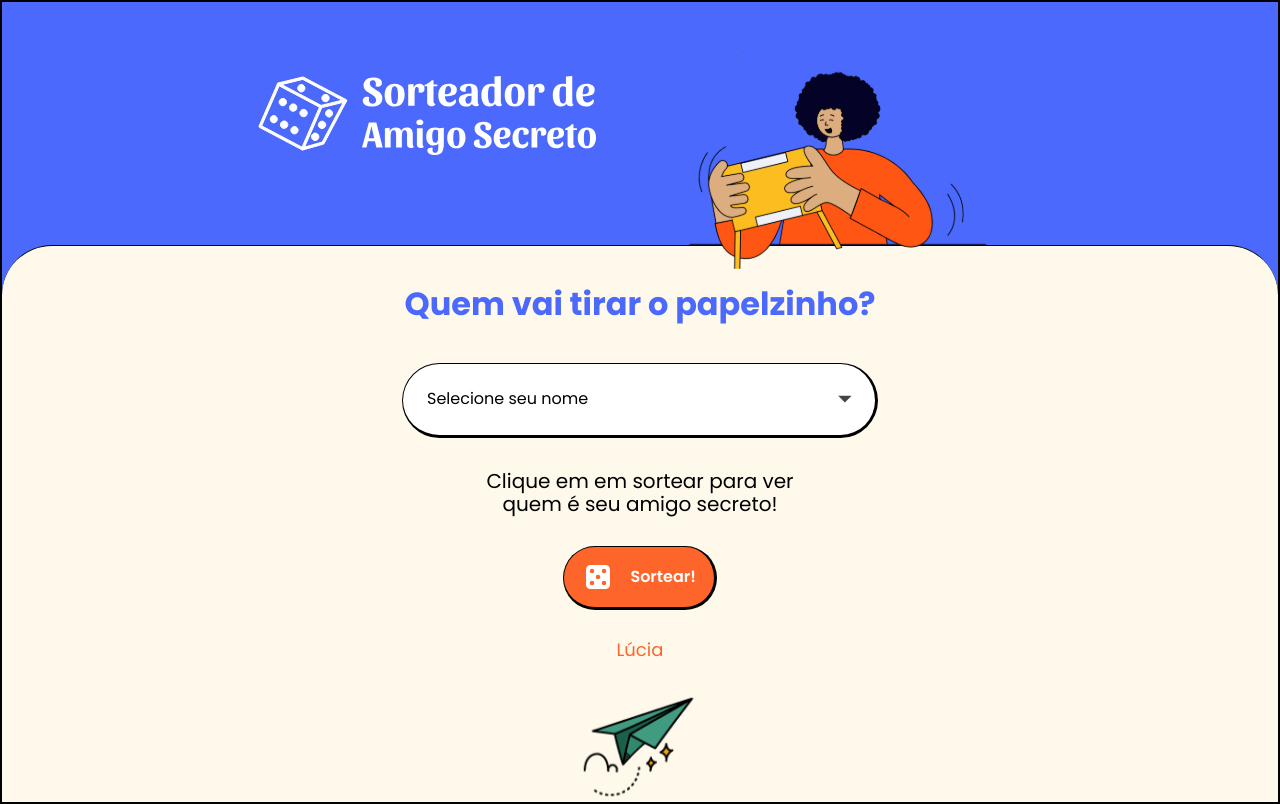
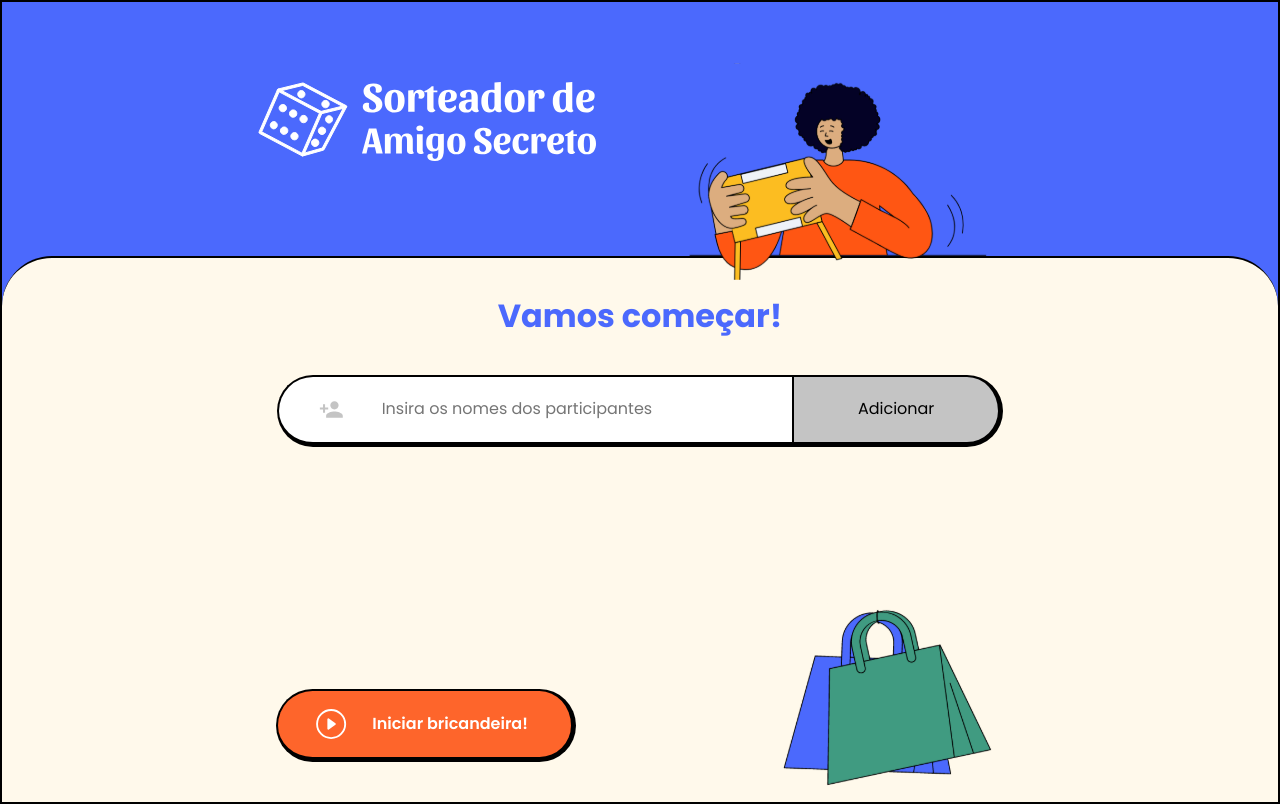
Before and after one commit to RuizHenrique01/sorteador-de-amigo-secreto, a React (Create React App) app: page / in a window 1280 px wide. Built offline with nearby package versions, Linux system fonts and the light colour scheme.

Commit message:
feat: adding router dom

```diff
--- a/package.json
+++ b/package.json
@@ -14,7 +14,7 @@
     "react": "^17.0.2",
     "react-dom": "^17.0.2",
     "react-icons": "^4.10.1",
-    "react-router-dom": "^6.2.2",
+    "react-router-dom": "^6.14.0",
     "react-scripts": "5.0.0",
     "recoil": "^0.6.1",
     "typescript": "^4.6.2",
--- a/src/App.tsx
+++ b/src/App.tsx
@@ -1,8 +1,18 @@
-import Formulario from './components/Formulario';
+import { BrowserRouter as Router, Routes, Route } from 'react-router-dom';
+import Formulario from './page/Formulario';
+import Participantes from './components/Participantes';
+import Sorteio from './components/Sorteio';
 
 function App() {
   return (
-    <Formulario />
+    <Router>
+      <Routes>
+        <Route path='/' element={<Formulario />}>
+          <Route index element={<Participantes />} />
+          <Route path='sorteio' element={<Sorteio />} />
+        </Route>
+      </Routes>
+    </Router>
   );
 }
 
--- a/src/components/Participantes/Participantes.module.css
+++ b/src/components/Participantes/Participantes.module.css
@@ -129,6 +129,10 @@
 }
 
 @media screen and (min-width: 800px) {
+    .participante_title {
+        font-size: 2rem;
+    }
+
     .participante_add_input {
         width: 726px;
         justify-content: center;
--- a/src/components/Participantes/index.tsx
+++ b/src/components/Participantes/index.tsx
@@ -2,12 +2,15 @@ import style from './Participantes.module.css';
 import { MdPersonAdd } from 'react-icons/md'
 import { BsPlayCircle } from 'react-icons/bs';
 import Compras from '../../assets/Wavy Buddies Shopping Bags.svg';
+import { useNavigate } from 'react-router-dom';
 import { useState } from 'react';
 
 const Participantes = () => {
 
     const [nome, setNome] = useState<string>('');
     const [listNome, setListNome] = useState<string[]>([]);
+    const navigate = useNavigate()
+
 
     const handleAddNome = () => {
         if(nome){
@@ -16,7 +19,12 @@ const Participantes = () => {
         }
     }
 
-    return (<form className={style.participante_body}>
+    const handleSubmit = (event: React.FormEvent<HTMLFormElement>) => {
+        event.preventDefault();
+        navigate('/sorteio');
+    }
+
+    return (<form className={style.participante_body} onSubmit={event => handleSubmit(event)}>
         <h2 className={style.participante_title}>Vamos começar!</h2>
         <div className={style.participante_add_input}>
             <div className={style.participante_input}>
--- a/src/components/Formulario.module.css
+++ b/src/page/Formulario/Formulario.module.css
@@ -17,7 +17,7 @@
 .formulario_header_logo {
     width: 186px;
     height: 158px;
-    background-image: url('../assets/Logo\ Branco\ -\ Vertical\ 1.svg');
+    background-image: url('../../assets/Logo\ Branco\ -\ Vertical\ 1.svg');
     background-repeat: no-repeat;
     background-size: contain;
     background-position: center;
@@ -36,7 +36,7 @@
     height: 100vh;
     background-color: var(--four-color);
     border-radius: 50px 50px 0px 0px;
-    border-top: 1px solid black;
+    border-top: 2px solid black;
     padding-top: 40px;
 }
 
@@ -60,7 +60,7 @@
         min-height: 117px;
         /* width: 50%;
         height: 40%; */
-        background-image: url('../assets/Logo\ Branco\ -\ Horizontal\ 2.svg');
+        background-image: url('../../assets/Logo\ Branco\ -\ Horizontal\ 2.svg');
         top: 0px;
     }
 
--- a/src/components/Formulario.tsx
+++ b/src/page/Formulario/index.tsx
@@ -1,7 +1,6 @@
 import style from './Formulario.module.css';
-import Participante from '../assets/Wavy Buddies Out of Stock.svg';
-import Participantes from './Participantes';
-import Sorteio from './Sorteio';
+import Participante from '../../assets/Wavy Buddies Out of Stock.svg';
+import { Outlet } from 'react-router-dom';
 
 const Formulario = () => {
     return (
@@ -11,9 +10,7 @@ const Formulario = () => {
                 <img src={Participante} className={style.formulario_header_image} alt='Imagem do participante'/>
             </div>
             <div className={style.formulario_body}>
-                {/* <input placeholder="Insira os nomes dos participantes" />
-                <button disabled>Adicionar</button> */}
-                <Sorteio/>
+                <Outlet />
             </div>
         </div>)
 }
```
Also changed, not shown: 2 other files (tests, documents, lock files or other folders).
